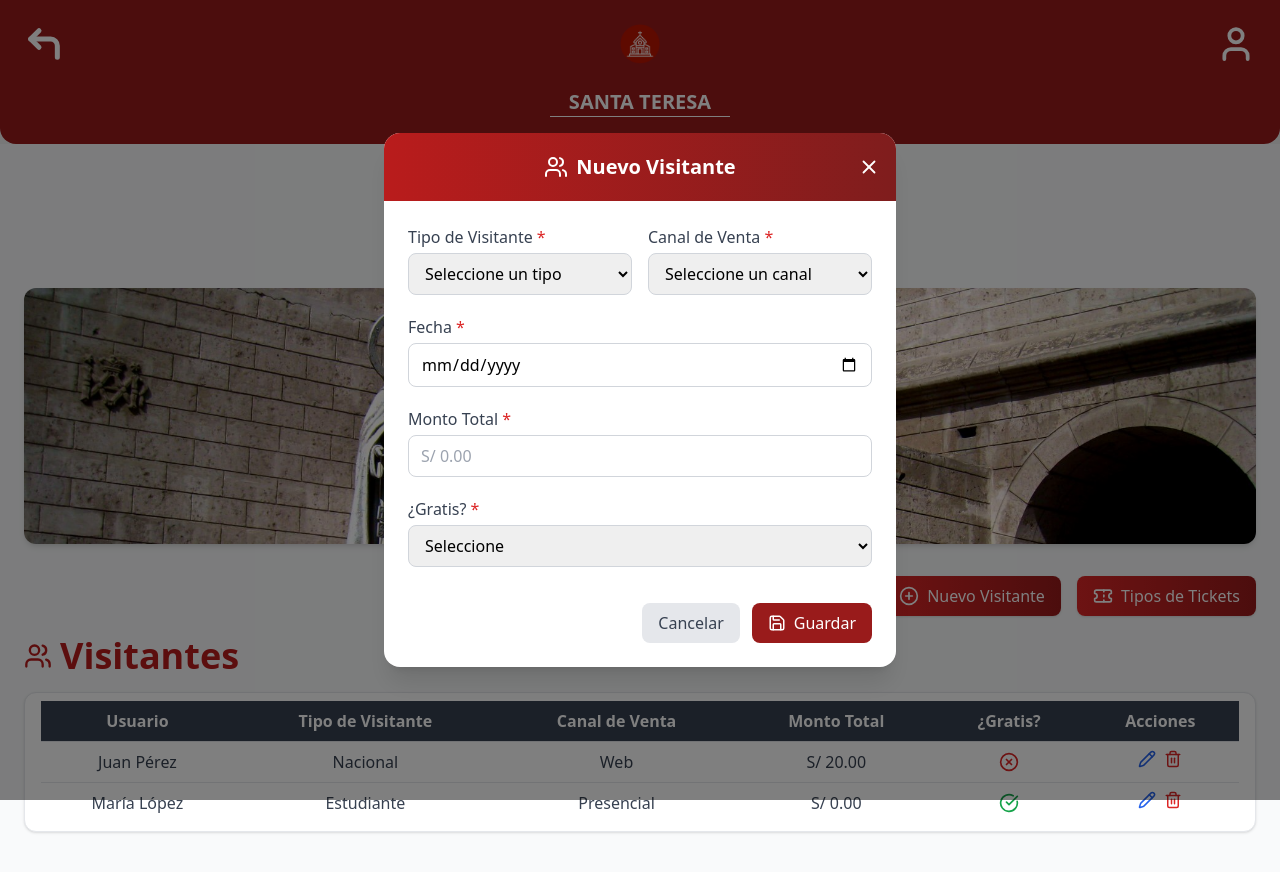
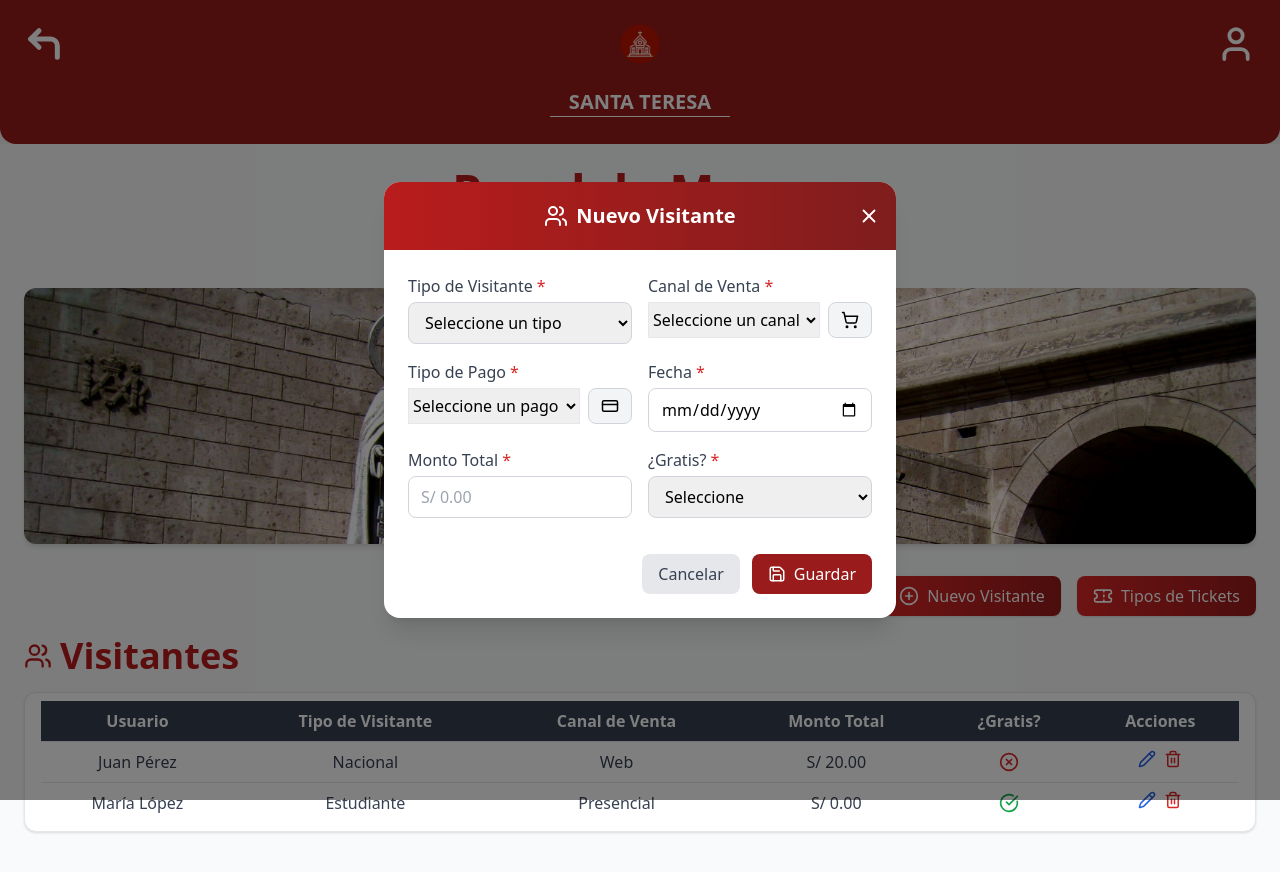
Before and after one commit to Santa-TeresaERP/ST-frontend, a Next.js app: page /pages/dashboard/museo in a window 1280 px wide. Both pictures are taken after a click on the button "Nuevo Visitante". Shown: the top 872 px of the page. Built offline with nearby package versions, Linux system fonts and the light colour scheme.

Commit message:
Se agrego campo de tipo de pago, y modal para crear

```diff
--- a/src/modules/museum/components/visitor/modal-create-visitor.tsx
+++ b/src/modules/museum/components/visitor/modal-create-visitor.tsx
@@ -1,5 +1,5 @@
 import React, { useState } from 'react';
-import { X, Save, Users } from 'lucide-react';
+import { X, Save, Users, CreditCard, ShoppingCart } from 'lucide-react';
 
 interface ModalCreateVisitorProps {
   isOpen: boolean;
@@ -10,36 +10,57 @@ interface ModalCreateVisitorProps {
 export interface VisitorData {
   tipoVisitante: string;
   canalVenta: string;
+  tipoPago: string;
+  canalDeVenta: string;
   fecha: string;
   monto: string;
   gratis: string;
 }
 
 const ModalCreateVisitor: React.FC<ModalCreateVisitorProps> = ({ isOpen, onClose, onSave }) => {
+
+  const [pagoOptions, setPagoOptions] = useState<string[]>([
+    'Efectivo',
+    'Tarjeta',
+    'Transferencia',
+  ]);
+  const [canalOptions, setCanalOptions] = useState<string[]>([
+    'Taquilla',
+    'Web',
+    'Agencia',
+  ]);
+
   const [tipoVisitante, setTipoVisitante] = useState('');
   const [canalVenta, setCanalVenta] = useState('');
+  const [tipoPago, setTipoPago] = useState('');
+  const [canalDeVenta, setCanalDeVenta] = useState('');
   const [fecha, setFecha] = useState('');
   const [monto, setMonto] = useState('');
   const [gratis, setGratis] = useState('');
   const [error, setError] = useState('');
 
+  // Estados para mini‑modales
+  const [miniOpen, setMiniOpen] = useState<'none' | 'pago' | 'canal'>('none');
+  const [newOption, setNewOption] = useState('');
+
   const handleSubmit = (e: React.FormEvent) => {
     e.preventDefault();
-
-    if (!tipoVisitante || !canalVenta || !fecha || !monto || !gratis) {
+    if (!tipoVisitante || !canalVenta || !tipoPago || !canalDeVenta || !fecha || !monto || !gratis) {
       setError('Por favor, completa todos los campos.');
       return;
     }
-
-    onSave({ tipoVisitante, canalVenta, fecha, monto, gratis });
+    onSave({ tipoVisitante, canalVenta, tipoPago, canalDeVenta, fecha, monto, gratis });
     onClose();
   };
 
   if (!isOpen) return null;
 
   return (
-    <div className="fixed inset-0 bg-black bg-opacity-50 flex items-center justify-center p-4 z-50">
+    <>
+      {/* Overlay principal */}
+      <div className="fixed inset-0 bg-black bg-opacity-50 flex items-center justify-center p-4 z-40">
         <div className="bg-white rounded-2xl shadow-xl w-full max-w-lg relative mx-2">
+          {/* Header */}
           <div className="bg-gradient-to-r from-red-700 to-red-900 text-white p-5 rounded-t-2xl flex items-center justify-center relative gap-2">
             <Users size={24} />
             <h2 className="text-lg md:text-xl font-semibold text-center">Nuevo Visitante</h2>
@@ -51,10 +72,12 @@ const ModalCreateVisitor: React.FC<ModalCreateVisitorProps> = ({ isOpen, onClose
             </button>
           </div>
 
+          {/* Formulario */}
           <form onSubmit={handleSubmit} className="p-6 space-y-5 text-left">
             {error && <p className="text-sm text-red-600 font-medium">{error}</p>}
 
             <div className="grid grid-cols-1 md:grid-cols-2 gap-4">
+              {/* Tipo de Visitante */}
               <div>
                 <label className="block text-gray-700 mb-1 font-medium">
                   Tipo de Visitante <span className="text-red-600">*</span>
@@ -71,23 +94,61 @@ const ModalCreateVisitor: React.FC<ModalCreateVisitorProps> = ({ isOpen, onClose
                 </select>
               </div>
 
+              {/* Canal de Venta */}
               <div>
                 <label className="block text-gray-700 mb-1 font-medium">
                   Canal de Venta <span className="text-red-600">*</span>
                 </label>
+                <div className="flex gap-2">
                   <select
                     value={canalVenta}
-                onChange={(e) => setCanalVenta(e.target.value)}
-                className="w-full border border-gray-300 rounded-lg px-3 py-2 focus:ring-2 focus:ring-red-600 focus:outline-none"
+                    onChange={e => setCanalVenta(e.target.value)}
+                    className="flex-1 border ..."
                   >
                     <option value="">Seleccione un canal</option>
-                <option value="Taquilla">Taquilla</option>
-                <option value="Web">Web</option>
-                <option value="Agencia">Agencia</option>
+                    {canalOptions.map(opt => (
+                      <option key={opt} value={opt}>{opt}</option>
+                    ))}
                   </select>
+                  <button
+                    type="button"
+                    onClick={() => setMiniOpen('canal')}
+                    className="px-3 py-2 bg-gray-100 rounded-lg border border-gray-300 hover:bg-gray-200 transition"
+                    title="Agregar canal"
+                  >
+                    <ShoppingCart size={18} />
+                  </button>
                 </div>
               </div>
 
+              {/* Tipo de Pago */}
+              <div>
+                <label className="block text-gray-700 mb-1 font-medium">
+                  Tipo de Pago <span className="text-red-600">*</span>
+                </label>
+                <div className="flex gap-2">
+                  <select
+                    value={tipoPago}
+                    onChange={e => setTipoPago(e.target.value)}
+                    className="flex-1 border ..."
+                  >
+                    <option value="">Seleccione un pago</option>
+                    {pagoOptions.map(opt => (
+                      <option key={opt} value={opt}>{opt}</option>
+                    ))}
+                  </select>
+                  <button
+                    type="button"
+                    onClick={() => setMiniOpen('pago')}
+                    className="px-3 py-2 bg-gray-100 rounded-lg border border-gray-300 hover:bg-gray-200 transition"
+                    title="Agregar pago"
+                  >
+                    <CreditCard size={18} />
+                  </button>
+                </div>
+              </div>
+
+              {/* Fecha */}
               <div>
                 <label className="block text-gray-700 mb-1 font-medium">
                   Fecha <span className="text-red-600">*</span>
@@ -100,6 +161,7 @@ const ModalCreateVisitor: React.FC<ModalCreateVisitorProps> = ({ isOpen, onClose
                 />
               </div>
 
+              {/* Monto */}
               <div>
                 <label className="block text-gray-700 mb-1 font-medium">
                   Monto Total <span className="text-red-600">*</span>
@@ -113,6 +175,7 @@ const ModalCreateVisitor: React.FC<ModalCreateVisitorProps> = ({ isOpen, onClose
                 />
               </div>
 
+              {/* ¿Gratis? */}
               <div>
                 <label className="block text-gray-700 mb-1 font-medium">
                   ¿Gratis? <span className="text-red-600">*</span>
@@ -127,7 +190,9 @@ const ModalCreateVisitor: React.FC<ModalCreateVisitorProps> = ({ isOpen, onClose
                   <option value="No">No</option>
                 </select>
               </div>
+            </div>
 
+            {/* Botones */}
             <div className="flex justify-end space-x-3 pt-4">
               <button
                 type="button"
@@ -146,6 +211,51 @@ const ModalCreateVisitor: React.FC<ModalCreateVisitorProps> = ({ isOpen, onClose
           </form>
         </div>
       </div>
+
+      {/* Mini‑Modal creación rápida */}
+      {miniOpen !== 'none' && (
+        <div
+          className="fixed inset-0 bg-black bg-opacity-50 flex items-center justify-center p-4 z-50"
+          onClick={(e) => e.target === e.currentTarget && setMiniOpen('none')}
+        >
+          <div className="bg-white rounded-2xl shadow-xl w-full max-w-sm p-6 space-y-4">
+            <div className="flex justify-between items-center">
+              <h3 className="text-lg font-semibold">
+                {miniOpen === 'pago' ? 'Nuevo Tipo de Pago' : 'Nuevo Canal de Venta'}
+              </h3>
+              <button onClick={() => setMiniOpen('none')} className="text-gray-500 hover:text-gray-700">
+                <X size={20} />
+              </button>
+            </div>
+            <input
+              type="text"
+              value={newOption}
+              onChange={(e) => setNewOption(e.target.value)}
+              className="w-full border border-gray-300 rounded-lg px-3 py-2 focus:ring-2 focus:ring-red-600 focus:outline-none"
+              placeholder={miniOpen === 'pago' ? 'Nombre del tipo de pago' : 'Nombre del canal'}
+            />
+            <div className="flex justify-end">
+              <button
+                onClick={() => {
+                  if (miniOpen === 'pago') {
+                    setPagoOptions(prev => [...prev, newOption]);
+                    setTipoPago(newOption);
+                  } else {
+                    setCanalOptions(prev => [...prev, newOption]);
+                    setCanalVenta(newOption);
+                  }
+                  setNewOption('');
+                  setMiniOpen('none');
+                }}
+                className="px-4 py-2 bg-red-800 text-white rounded-lg hover:bg-red-600 transition"
+              >
+                Agregar
+              </button>
+            </div>
+          </div>
+        </div>
+      )}
+    </>
   );
 };
 
```
Lines whose indentation alone changed are shown as unchanged.
